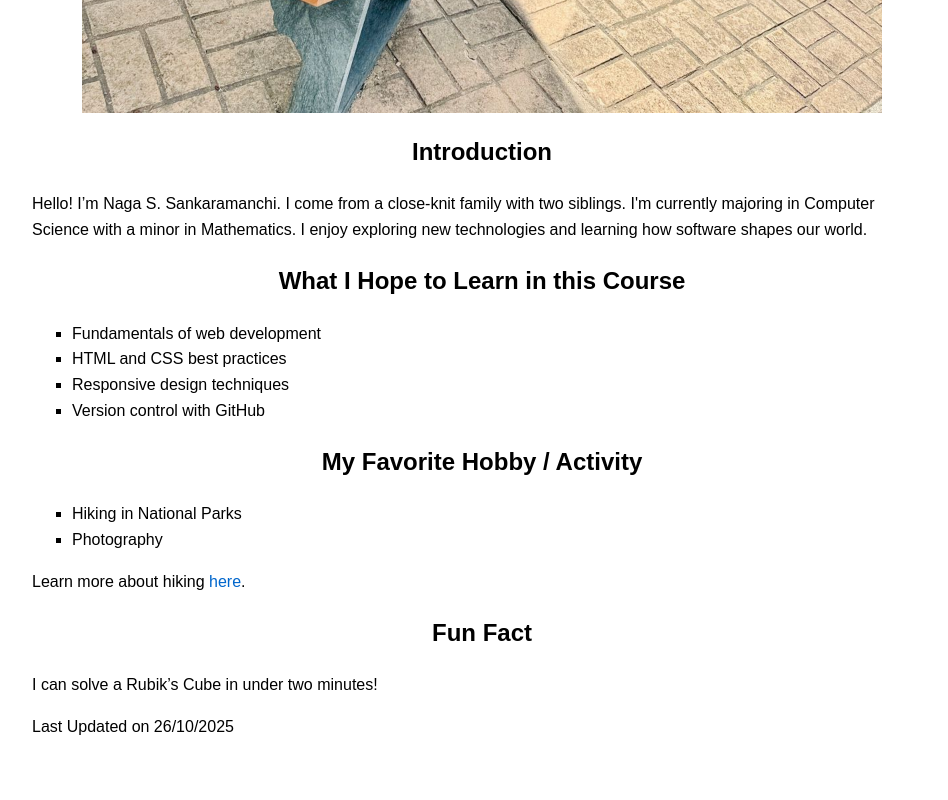
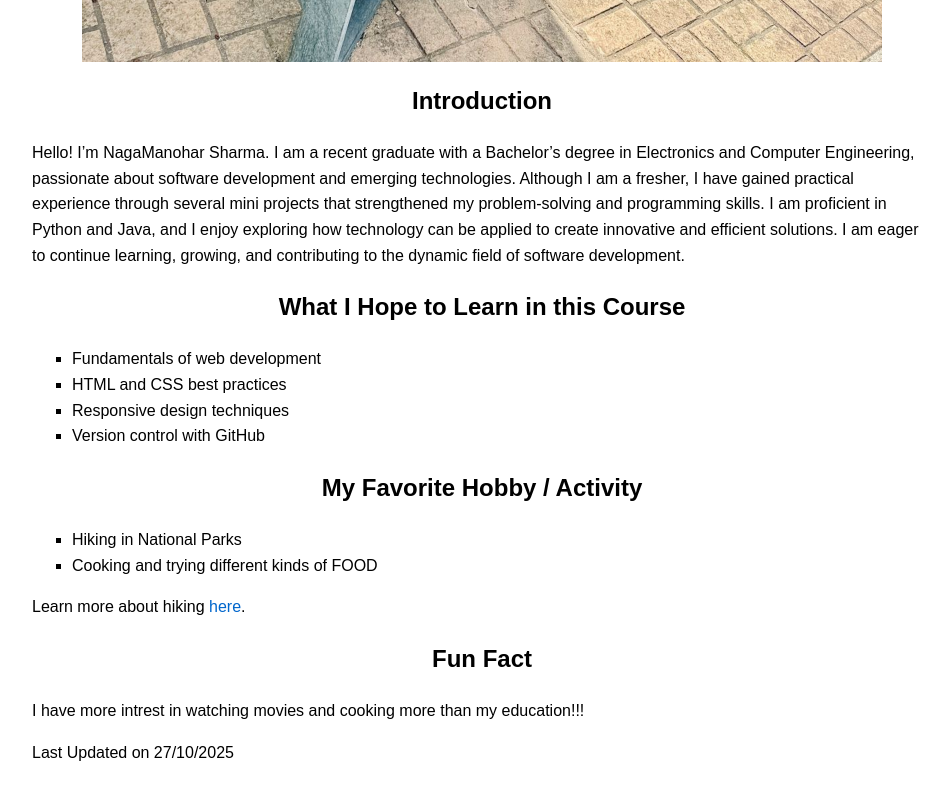
Before and after one commit to Manoharshrama/me, a plain HTML site: page index.html in a window 1280 px wide. Shown: the part 1226-2026 px from the top of the page, without its empty margins (158-1106 px from the left). Before the commit the page ends 2002 px from the top, so only its background shows below. Drawn offline with Linux system fonts and the light colour scheme.

Commit message:
Update index.html

```diff
--- a/index.html
+++ b/index.html
@@ -3,7 +3,7 @@
 <head>
 <meta charset="UTF-8" />
 <meta name="viewport" content="width=device-width, initial-scale=1" />
-<title>Naga Manohar Sharma Sankaramanchi’s About Me Website</title>
+<title>NagaManoharSharma Sankaramanchi</title>
 <style>
   body {
     font-family: Arial, sans-serif;
@@ -39,7 +39,7 @@
 </head>
 <body>
 
-<h1>Naga Manohar Sharma Sankaramanchi’s About Me Website</h1>
+<h1>NagaManoharSharma Sankaramanchi</h1>
 
 <div class="contact-info">
   <p><a href="mailto:nagamanoharsharmas@lewisu.edu">nagamanoharsharmas@lewisu.edu</a></p>
@@ -50,7 +50,8 @@
 
 <h2>Introduction</h2>
 <p>
-  Hello! I’m Naga S. Sankaramanchi. I come from a close-knit family with two siblings. I'm currently majoring in Computer Science with a minor in Mathematics. I enjoy exploring new technologies and learning how software shapes our world.
+  Hello! I’m NagaManohar Sharma.
+  I am a recent graduate with a Bachelor’s degree in Electronics and Computer Engineering, passionate about software development and emerging technologies. Although I am a fresher, I have gained practical experience through several mini projects that strengthened my problem-solving and programming skills. I am proficient in Python and Java, and I enjoy exploring how technology can be applied to create innovative and efficient solutions. I am eager to continue learning, growing, and contributing to the dynamic field of software development.
 </p>
 
 <h2>What I Hope to Learn in this Course</h2>
@@ -64,16 +65,16 @@
 <h2>My Favorite Hobby / Activity</h2>
 <ul class="square-list">
   <li>Hiking in National Parks</li>
-  <li>Photography</li>
+  <li>Cooking and trying different kinds of FOOD</li>
 </ul>
 <p>Learn more about hiking <a href="https://www.nps.gov/subjects/hiking/index.htm" target="_blank" rel="noopener noreferrer">here</a>.</p>
 
 <h2>Fun Fact</h2>
 <p>
-  I can solve a Rubik’s Cube in under two minutes!
+  I have more intrest in watching movies and cooking more than my education!!!
 </p>
 <p>
-  Last Updated on 26/10/2025
+  Last Updated on 27/10/2025
   </p>
 </body>
 </html>
```
